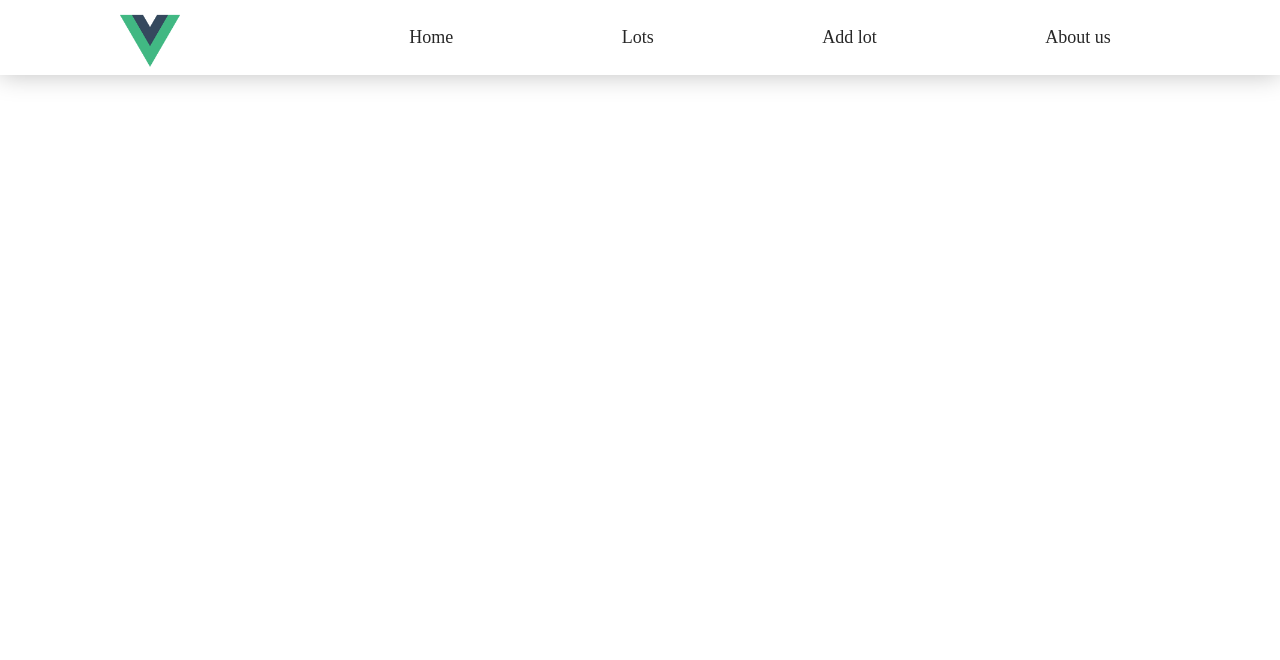
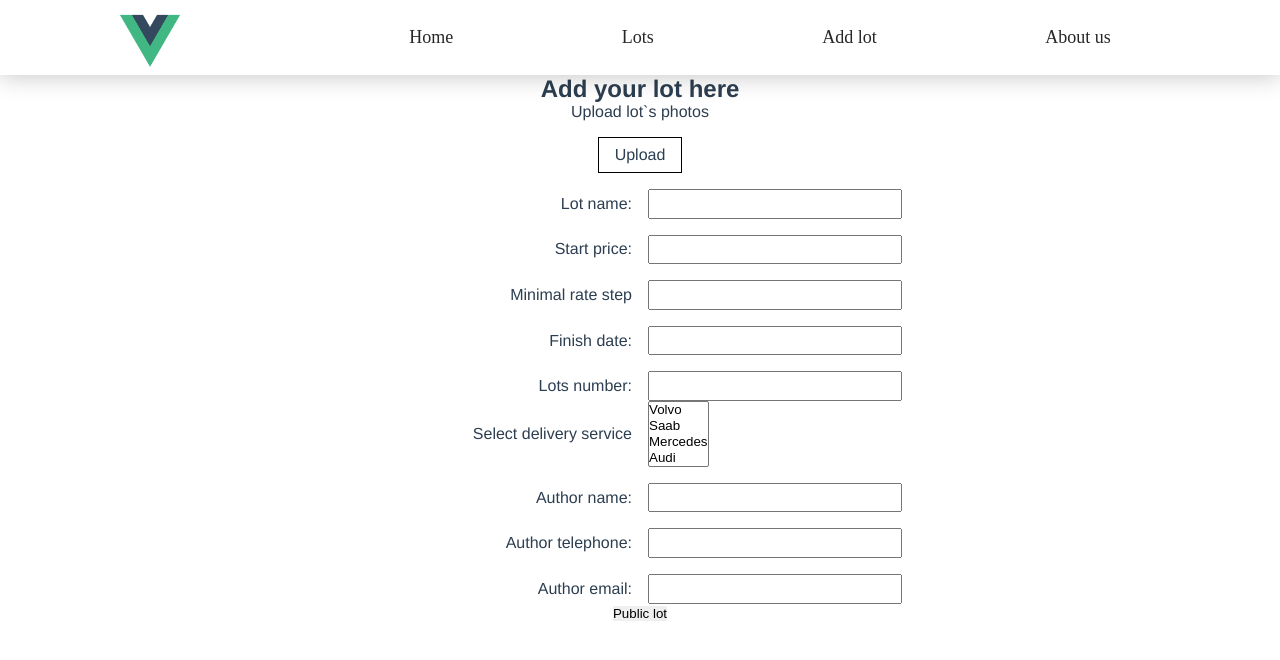
Before and after one commit to vladislavovuch/auction, a Vue app: page /add-lot in a window 1280 px wide. Shown: the top 660 px of the page. Built offline with nearby package versions, Linux system fonts and the light colour scheme.

Commit message:
add lot page

```diff
--- /dev/null
+++ b/src/components/BaseComponents/BaseButton/index.vue
@@ -0,0 +1,19 @@
+<template>
+    <button @click="$emit('click')">
+        <slot></slot>
+    </button>
+</template>
+
+<script>
+    export default {
+
+    }
+</script>
+
+<style scoped>
+    button {
+        outline: none;
+        border: transparent;
+
+    }
+</style>
--- /dev/null
+++ b/src/components/BaseComponents/BaseInput/index.vue
@@ -0,0 +1,44 @@
+<template>
+    <label class="base-field">
+        <p>
+            <slot></slot>
+        </p>
+        <div class="entry-field">
+            <input type="text">
+        </div>
+    </label>
+</template>
+
+<script>
+    export default {
+        name: "index"
+    }
+</script>
+
+<style scoped lang="scss">
+    .base-field {
+        width: 100%;
+        display: flex;
+        justify-content: center;
+        align-items: center;
+        margin-top: 1rem;
+        p {
+            width: 100%;
+            text-align: right;
+            padding-right: 1rem;
+        }
+
+        .entry-field {
+            width: 100%;
+            display: flex;
+            justify-content: flex-start;
+            input {
+                font-size: 1.2rem;
+                padding: .1rem;
+                line-height: 1em;
+                height: 1.4rem;
+            }
+        }
+
+    }
+</style>
--- /dev/null
+++ b/src/components/BaseComponents/BaseSelect/index.vue
@@ -0,0 +1,47 @@
+<template>
+    <label class="base-field">
+        <p>
+            <slot></slot>
+        </p>
+        <div class="entry-field">
+            <select multiple name="" id="">
+                <option value="volvo">Volvo</option>
+                <option value="saab">Saab</option>
+                <option value="mercedes">Mercedes</option>
+                <option value="audi">Audi</option>
+            </select>
+        </div>
+    </label>
+</template>
+
+<script>
+    export default {
+        props: {
+
+        }
+    }
+</script>
+
+<style scoped lang="scss">
+    .base-field {
+        width: 100%;
+        display: flex;
+        justify-content: center;
+        align-items: center;
+
+        p {
+            width: 100%;
+            text-align: right;
+            padding-right: 1rem;
+        }
+
+        .entry-field {
+            width: 100%;
+            display: flex;
+            justify-content: flex-start;
+
+
+        }
+
+    }
+</style>
--- /dev/null
+++ b/src/components/BaseComponents/BaseTextarea/index.vue
@@ -0,0 +1,48 @@
+<template>
+    <label for="">
+        <p>
+            <slot></slot>
+        </p>
+        <div class="entry-field">
+            <textarea name="" id="" cols="30" rows="10">
+
+            </textarea>
+        </div>
+    </label>
+</template>
+
+<script>
+    export default {
+        name: "index"
+    }
+</script>
+
+<style scoped lang="scss">
+    .base-field {
+        width: 100%;
+        display: flex;
+        justify-content: center;
+        align-items: center;
+
+        p {
+            width: 100%;
+            text-align: right;
+            padding-right: 1rem;
+        }
+
+        .entry-field {
+            width: 100%;
+            display: flex;
+            justify-content: flex-start;
+
+            textarea {
+                font-size: 1rem;
+                padding: .1rem;
+                /*line-height: 1em;*/
+                height: 5rem;
+                max-height: 10rem;
+            }
+        }
+
+    }
+</style>
--- a/src/router.js
+++ b/src/router.js
@@ -2,6 +2,7 @@ import Vue from 'vue'
 import Router from 'vue-router'
 import AuctionLots from './views/AuctionLots'
 import LotDetails from './views/LotDetails'
+import AddLot from './views/AddLot'
 
 Vue.use(Router)
 
@@ -29,6 +30,10 @@ export default new Router({
         {
             path: '/lot-detailes-:id',
             component: LotDetails,
+        },
+        {
+            path: '/add-lot',
+            component: AddLot,
         }
 
     ]
--- /dev/null
+++ b/src/views/AddLot/index.vue
@@ -0,0 +1,211 @@
+<template>
+    <div class="add-lot">
+        <h2>Add your lot here</h2>
+        <form @submit.prevent class="photo">
+            <p>Upload lot`s photos</p>
+            <div class="photo-upload">
+                 <span class="upload-btn">
+                     Upload
+                     <input id="file" type="file" accept="image/*" @input="uploadPhoto">
+                </span>
+                <!--input for file name-->
+                <!--<input type="text" readonly>-->
+            </div>
+            <div class="photo-preview">
+                <ul>
+                    <li v-for="(elem, index) in imageList" :key="index">
+                        <img class="" :src="elem" alt="">
+                        <div class="img_cancel">
+                            <svg aria-hidden="true" data-prefix="fas" data-icon="times"
+                                 class="svg-inline--fa fa-times fa-w-11" role="img" xmlns="http://www.w3.org/2000/svg"
+                                 viewBox="0 0 352 512">
+                                <path fill="#fff"
+                                      d="M242.72 256l100.07-100.07c12.28-12.28 12.28-32.19 0-44.48l-22.24-22.24c-12.28-12.28-32.19-12.28-44.48 0L176 189.28 75.93 89.21c-12.28-12.28-32.19-12.28-44.48 0L9.21 111.45c-12.28 12.28-12.28 32.19 0 44.48L109.28 256 9.21 356.07c-12.28 12.28-12.28 32.19 0 44.48l22.24 22.24c12.28 12.28 32.2 12.28 44.48 0L176 322.72l100.07 100.07c12.28 12.28 32.2 12.28 44.48 0l22.24-22.24c12.28-12.28 12.28-32.19 0-44.48L242.72 256z"></path>
+                            </svg>
+                        </div>
+                    </li>
+                </ul>
+            </div>
+
+            <base-input>
+                Lot name:
+            </base-input>
+
+            <base-input>
+                Start price:
+            </base-input>
+            <base-input>
+                Minimal rate step
+            </base-input>
+            <base-input>
+                Finish date:
+            </base-input>
+            <base-input>
+                Lots number:
+            </base-input>
+
+            <base-select>
+                Select delivery service
+            </base-select>
+
+
+            <!--author contacts ?? auto substitution-->
+            <base-input>
+                Author name:
+            </base-input>
+            <base-input>
+                Author telephone:
+            </base-input>
+            <base-input>
+                Author email:
+            </base-input>
+
+            <div class="public-lot">
+                <base-button>
+                    Public lot
+                </base-button>
+            </div>
+        </form>
+    </div>
+</template>
+
+<script>
+    import BaseInput from '../../components/BaseComponents/BaseInput'
+    import BaseButton from '../../components/BaseComponents/BaseButton'
+    import BaseSelect from '../../components/BaseComponents/BaseSelect'
+
+    export default {
+        components: {
+            BaseInput,
+            BaseButton,
+            BaseSelect,
+        },
+        data() {
+            return {
+                imageList: []
+            }
+        },
+        methods: {
+            uploadPhoto(event) {
+                const target = event.target;
+                // debugger;
+                const reader = new FileReader();
+                reader.onload = () => {
+                    let dataUrl = reader.result;
+                    this.imageList.push(dataUrl);
+                }
+                reader.readAsDataURL(target.files[0])
+            }
+        }
+
+    }
+</script>
+
+<style scoped lang="scss">
+    %align_center {
+        display: flex;
+        justify-content: center;
+    }
+
+    .add-lot {
+        width: 100%;
+    }
+
+    .photo {
+        width: 100%;
+    }
+
+    .photo-upload {
+        width: 100%;
+        display: flex;
+        justify-content: center;
+        margin-top: 1rem;
+    }
+
+    .upload-btn {
+
+        position: relative;
+        padding: .5rem 1rem;
+        border: 1px solid black;
+        cursor: pointer;
+        overflow: hidden;
+        /*max-width: 120px;*/
+        -webkit-user-select: none;
+        -moz-user-select: none;
+        -ms-user-select: none;
+        user-select: none;
+
+        input {
+            position: absolute;
+            top: 0;
+            right: 0;
+            min-width: 100%;
+            min-height: 100%;
+            font-size: 100px;
+            text-align: right;
+            /*filter: alpha(opacity=0);*/
+            opacity: 0;
+            outline: none;
+            background: #fff;
+            cursor: inherit;
+            display: block;
+        }
+    }
+
+    .photo-preview {
+        width: 100%;
+
+        ul {
+            width: 100%;
+            display: flex;
+            align-items: center;
+            flex-wrap: wrap;
+            justify-content: center;
+        }
+
+        li {
+            width: 100%;
+            position: relative;
+            max-width: 250px;
+            list-style: none;
+            margin: 2rem 1rem 0;
+            max-height: 250px;
+            height: 250px;
+            background-color: #ddd;
+            @extend %align_center;
+
+            img {
+                width: 100%;
+                height: auto;
+                object-fit: contain;
+                max-height: 250px;
+                border: 1px dashed grey;
+            }
+        }
+
+    }
+
+    .img_cancel {
+        position: absolute;
+        top: -15px;
+        right: -15px;
+        float: left;
+        width: 30px;
+        height: 30px;
+        z-index: 2;
+        cursor: pointer;
+        opacity: .9;
+        background-color: red;
+        @extend %align_center;
+        align-items: center;
+
+        svg {
+            float: left;
+            width: 25px;
+            height: 25px;
+        }
+    }
+
+
+
+</style>
```
